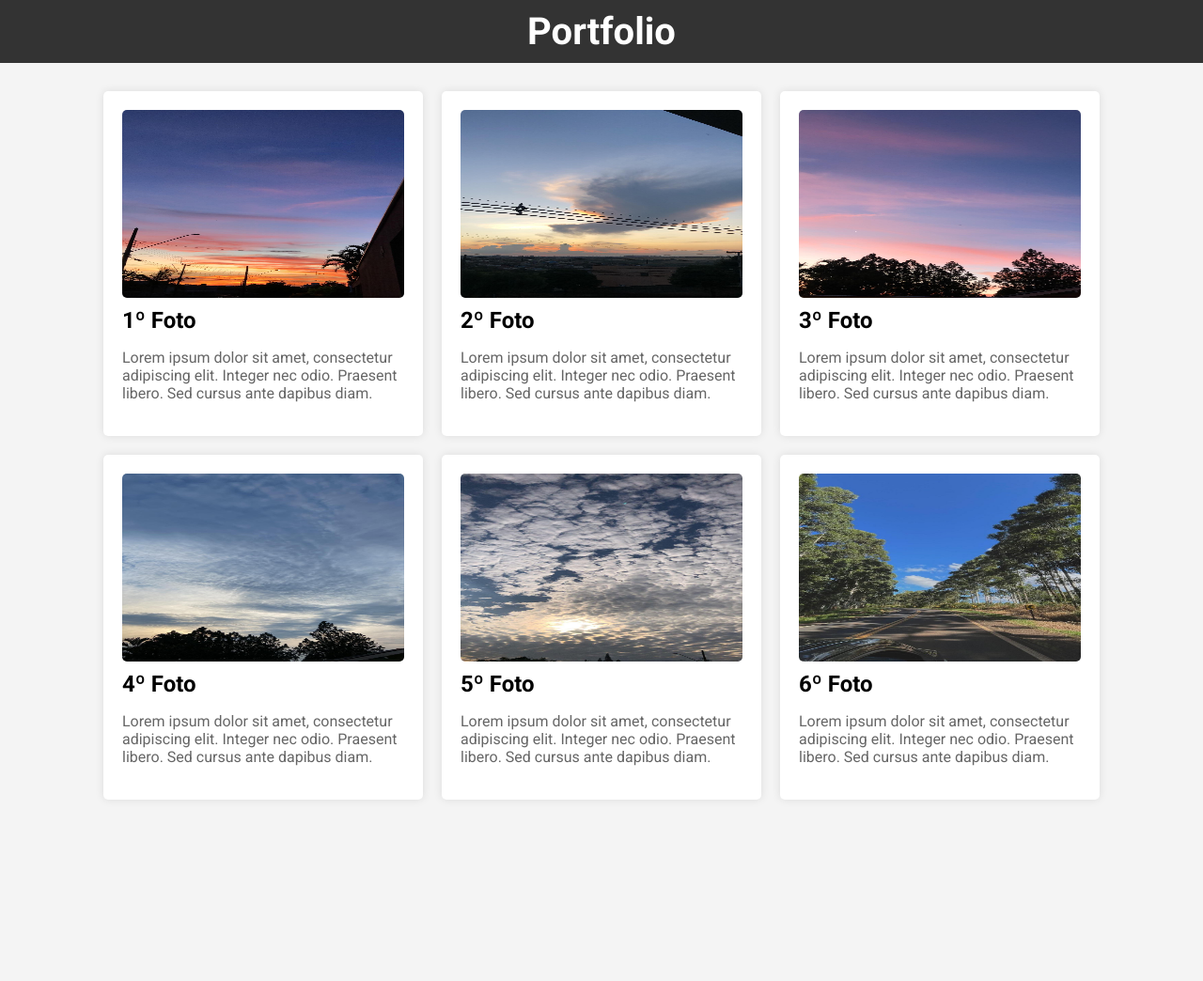
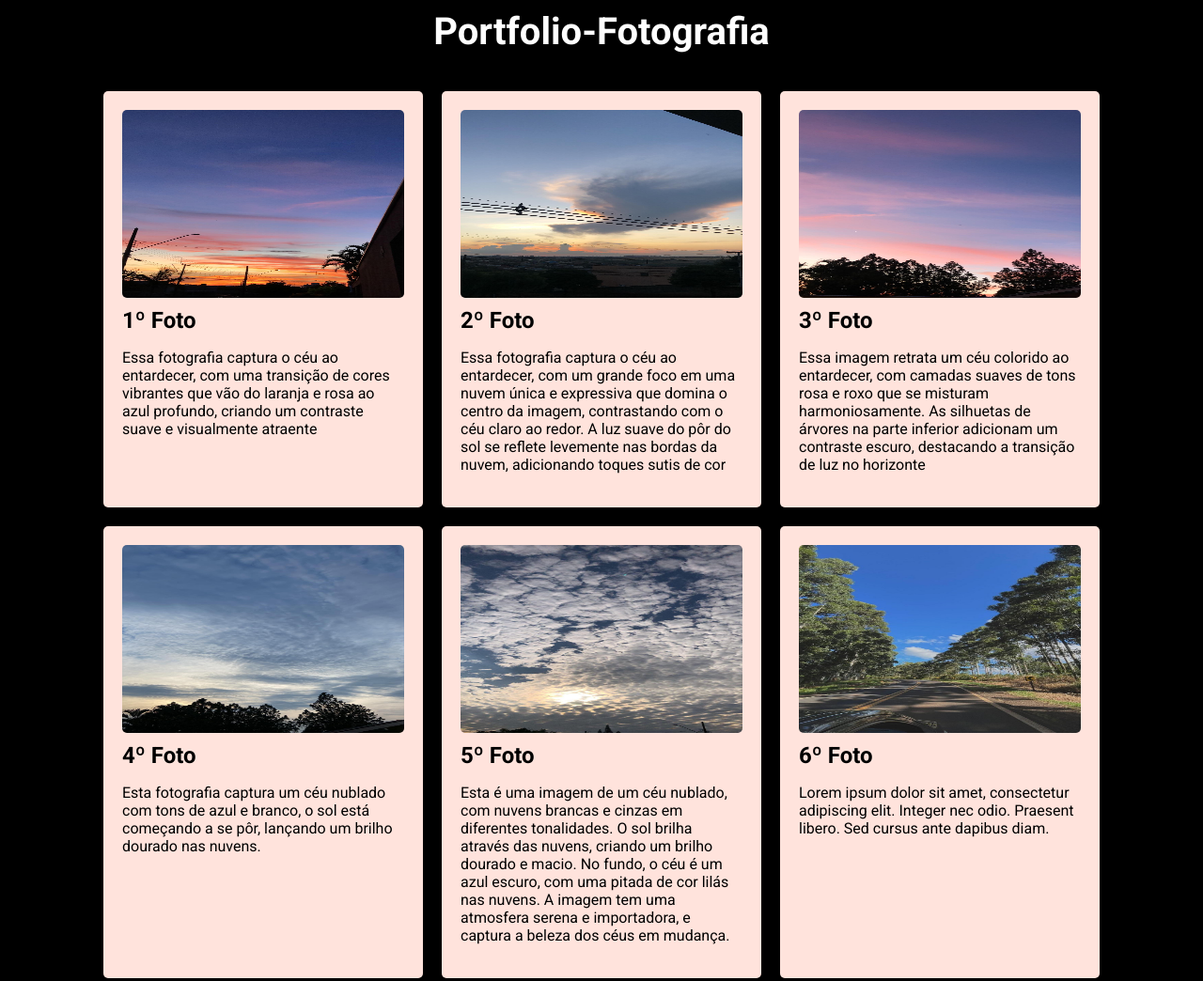
Before and after one commit to ZarakiKenpachiii/teste-1, a plain HTML site: page portfolio.html in a window 1280 px wide. Shown: the whole page at 94% size. Before the commit the page ends 881 px from the top, so only its background shows below. Drawn offline with Linux system fonts and the light colour scheme.

Commit message:
Add files via upload

```diff
--- a/portfolio.html
+++ b/portfolio.html
@@ -1,7 +1,7 @@
 <html>
  <head>
   <title>
-   Portfolio
+   Portfolio-Fotografia
   </title>
   <link href="https://cdnjs.cloudflare.com/ajax/libs/font-awesome/5.15.3/css/all.min.css" rel="stylesheet"/>
   <link href="https://fonts.googleapis.com/css2?family=Roboto:wght@400;700&amp;display=swap" rel="stylesheet"/>
@@ -10,10 +10,10 @@
             font-family: 'Roboto', sans-serif;
             margin: 0;
             padding: 0;
-            background-color: #f4f4f4;
+            background-color: #000000;
         }
         .header {
-            background-color: #333;
+            background-color: #000000;
             color: #fff;
             padding: 10px 0;
             text-align: center;
@@ -29,7 +29,7 @@
             padding: 20px;
         }
         .news-item {
-            background-color: #fff;
+            background-color: #ffe3dc;
             margin: 10px;
             padding: 20px;
             border-radius: 5px;
@@ -46,14 +46,14 @@
         }
         .news-item p {
             font-size: 1em;
-            color: #666;
+            color: #000000;
         }
   </style>
  </head>
  <body>
   <div class="header">
    <h1>
-    Portfolio
+    Portfolio-Fotografia
    </h1>
   </div>
   <div class="container">
@@ -63,7 +63,7 @@
      1º Foto
     </h2>
     <p>
-     Lorem ipsum dolor sit amet, consectetur adipiscing elit. Integer nec odio. Praesent libero. Sed cursus ante dapibus diam.
+        Essa fotografia captura o céu ao entardecer, com uma transição de cores vibrantes que vão do laranja e rosa ao azul profundo, criando um contraste suave e visualmente atraente
     </p>
    </div>
    <div class="news-item">
@@ -72,7 +72,7 @@
         2º Foto
     </h2>
     <p>
-     Lorem ipsum dolor sit amet, consectetur adipiscing elit. Integer nec odio. Praesent libero. Sed cursus ante dapibus diam.
+        Essa fotografia captura o céu ao entardecer, com um grande foco em uma nuvem única e expressiva que domina o centro da imagem, contrastando com o céu claro ao redor. A luz suave do pôr do sol se reflete levemente nas bordas da nuvem, adicionando toques sutis de cor
     </p>
    </div>
    <div class="news-item">
@@ -81,7 +81,7 @@
         3º Foto
     </h2>
     <p>
-     Lorem ipsum dolor sit amet, consectetur adipiscing elit. Integer nec odio. Praesent libero. Sed cursus ante dapibus diam.
+        Essa imagem retrata um céu colorido ao entardecer, com camadas suaves de tons rosa e roxo que se misturam harmoniosamente. As silhuetas de árvores na parte inferior adicionam um contraste escuro, destacando a transição de luz no horizonte
     </p>
    </div>
    <div class="news-item">
@@ -90,7 +90,7 @@
         4º Foto
     </h2>
     <p>
-     Lorem ipsum dolor sit amet, consectetur adipiscing elit. Integer nec odio. Praesent libero. Sed cursus ante dapibus diam.
+        Esta fotografia captura um céu nublado com tons de azul e branco, o sol está começando a se pôr, lançando um brilho dourado nas nuvens.
     </p>
    </div>
    <div class="news-item">
@@ -99,7 +99,7 @@
         5º Foto
     </h2>
     <p>
-     Lorem ipsum dolor sit amet, consectetur adipiscing elit. Integer nec odio. Praesent libero. Sed cursus ante dapibus diam.
+        Esta é uma imagem de um céu nublado, com nuvens brancas e cinzas em diferentes tonalidades. O sol brilha através das nuvens, criando um brilho dourado e macio. No fundo, o céu é um azul escuro, com uma pitada de cor lilás nas nuvens. A imagem tem uma atmosfera serena e importadora, e captura a beleza dos céus em mudança.
     </p>
    </div>
    <div class="news-item">
```
